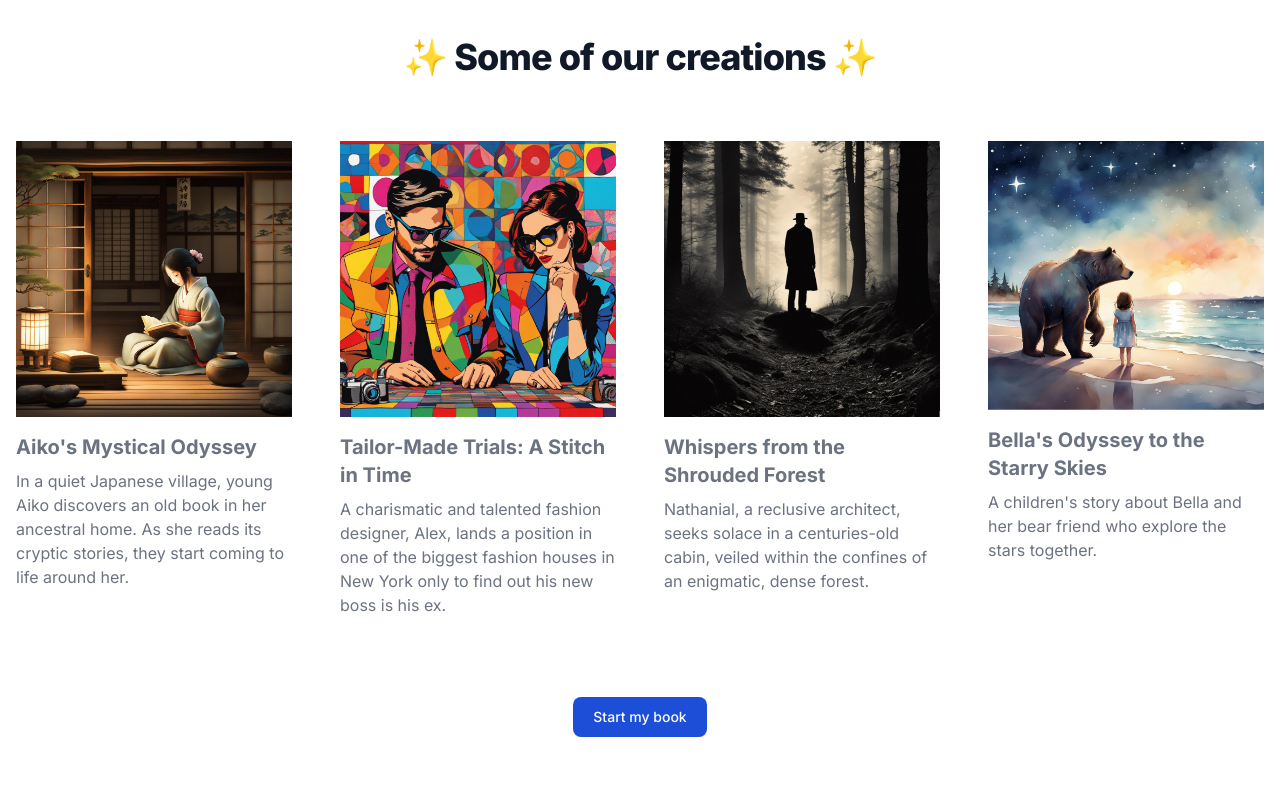
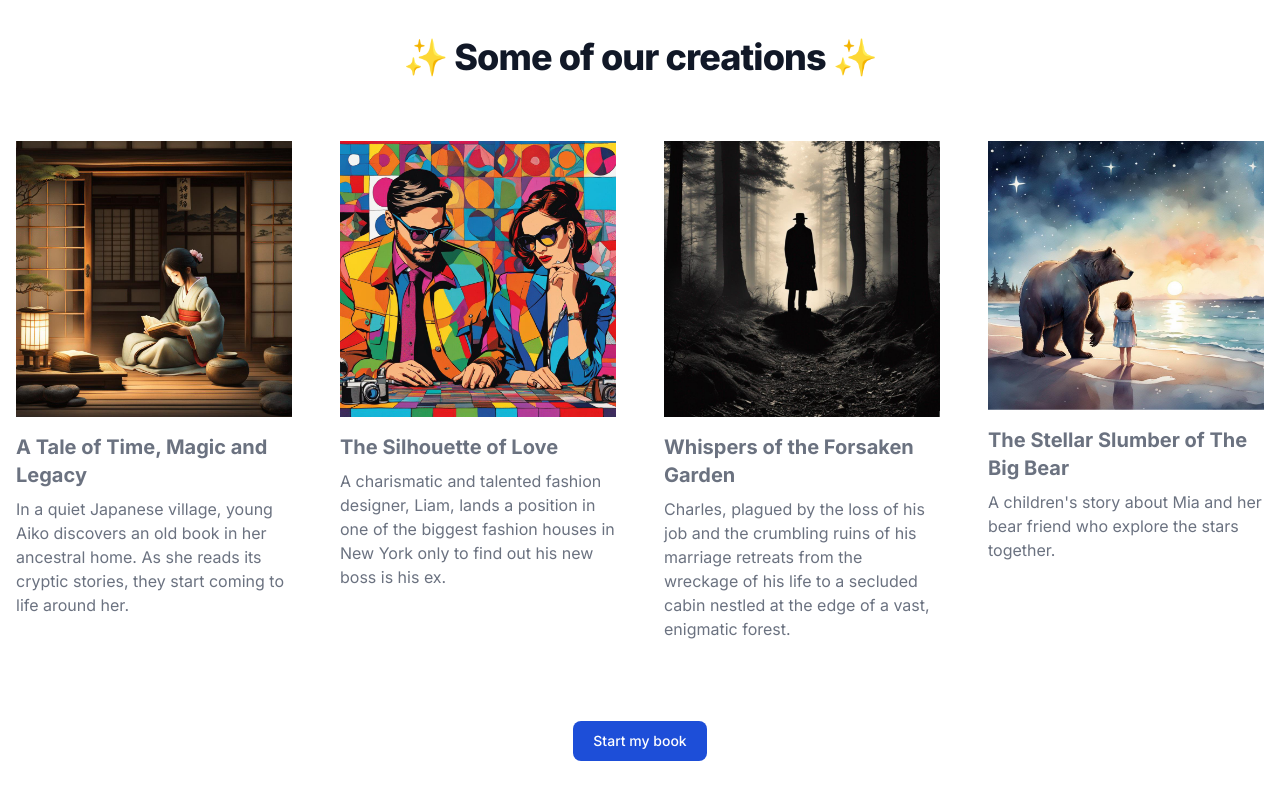
Before and after one commit to wordware-ai/AuthorGPT, a Next.js app: page / in a window 1280 px wide. Shown: the part 570-1370 px from the top of the page. Built offline with nearby package versions, Linux system fonts and the light colour scheme.

Commit message:
Update links on the landing page

```diff
--- a/src/app/page.tsx
+++ b/src/app/page.tsx
@@ -51,53 +51,56 @@ export default function Home() {
           </h2>
           <div className="grid gap-8 text-gray-500 sm:gap-12 md:grid-cols-2 lg:grid-cols-4 dark:text-gray-400">
             <div>
+              <Link href="https://author.wordware.ai/view/478ce6ff-77b2-4bb1-ac89-f1280f820702" target="_blank">
                 <div className="flex justify-center items-center mb-4 w-full">
                   <Image src="/cover_1.jpeg" alt="cover for Aiko's Mystical Odyssey" width="300" height="300" />
                 </div>
-              <h3 className="mb-2 text-xl font-bold dark:text-white">Aiko&apos;s Mystical Odyssey</h3>
+                <h3 className="mb-2 text-xl font-bold dark:text-white">A Tale of Time, Magic and Legacy</h3>
                 <p className="text-gray-500 dark:text-gray-400">
                   In a quiet Japanese village, young Aiko discovers an old book in her ancestral home. As she reads its
                   cryptic stories, they start coming to life around her.
                 </p>
+              </Link>
             </div>
             <div>
+              <Link href="https://author.wordware.ai/view/84871cc4-a68b-4329-8487-ce9cedfae44f" target="_blank">
+                <div className="flex justify-center items-center mb-4 w-full">
+                  <Image src="/cover_2.jpeg" alt="cover for The Silhouette of Love" width="300" height="300" />
+                </div>
+                <h3 className="mb-2 text-xl font-bold dark:text-white">The Silhouette of Love</h3>
+                <p className="text-gray-500 dark:text-gray-400">
+                  A charismatic and talented fashion designer, Liam, lands a position in one of the biggest fashion
+                  houses in New York only to find out his new boss is his ex.
+                </p>
+              </Link>
+            </div>
+            <div>
+              <Link href="https://author.wordware.ai/view/32801a9c-e63e-47f4-b32c-2a7b2e465808" target="_blank">
                 <div className="flex justify-center items-center mb-4 w-full">
                   <Image
-                  src="/cover_2.jpeg"
-                  alt="cover for Tailor-Made Trials: A Stitch in Time"
+                    src="/cover_3.png"
+                    alt="Cover image for Whispers of the Forsaken Garden"
                     width="300"
                     height="300"
                   />
                 </div>
-              <h3 className="mb-2 text-xl font-bold dark:text-white">Tailor-Made Trials: A Stitch in Time</h3>
+                <h3 className="mb-2 text-xl font-bold dark:text-white">Whispers of the Forsaken Garden</h3>
                 <p className="text-gray-500 dark:text-gray-400">
-                A charismatic and talented fashion designer, Alex, lands a position in one of the biggest fashion houses
-                in New York only to find out his new boss is his ex.
+                  Charles, plagued by the loss of his job and the crumbling ruins of his marriage retreats from the
+                  wreckage of his life to a secluded cabin nestled at the edge of a vast, enigmatic forest.
                 </p>
+              </Link>
             </div>
             <div>
+              <Link href="https://author.wordware.ai/view/9eb6977f-fe9f-4240-a7bd-2974e956af2c" target="_blank">
                 <div className="flex justify-center items-center mb-4 w-full">
-                <Image src="/cover_3.png" alt="cover for Whispers from the Shrouded Forest" width="300" height="300" />
+                  <Image src="/cover_4.png" alt="Cover image for A Bear's Galactic Voyage" width="300" height="300" />
                 </div>
-              <h3 className="mb-2 text-xl font-bold dark:text-white">Whispers from the Shrouded Forest</h3>
+                <h3 className="mb-2 text-xl font-bold dark:text-white">The Stellar Slumber of The Big Bear</h3>
                 <p className="text-gray-500 dark:text-gray-400">
-                Nathanial, a reclusive architect, seeks solace in a centuries-old cabin, veiled within the confines of
-                an enigmatic, dense forest.
+                  A children&apos;s story about Mia and her bear friend who explore the stars together.
                 </p>
-            </div>
-            <div>
-              <div className="flex justify-center items-center mb-4 w-full">
-                <Image
-                  src="/cover_4.png"
-                  alt="cover for Bella's Odyssey to the Starry Skies"
-                  width="300"
-                  height="300"
-                />
-              </div>
-              <h3 className="mb-2 text-xl font-bold dark:text-white">Bella&apos;s Odyssey to the Starry Skies</h3>
-              <p className="text-gray-500 dark:text-gray-400">
-                A children&apos;s story about Bella and her bear friend who explore the stars together.
-              </p>
+              </Link>
             </div>
           </div>
           <div className="grid mt-20">
```
Lines whose indentation alone changed are shown as unchanged.
